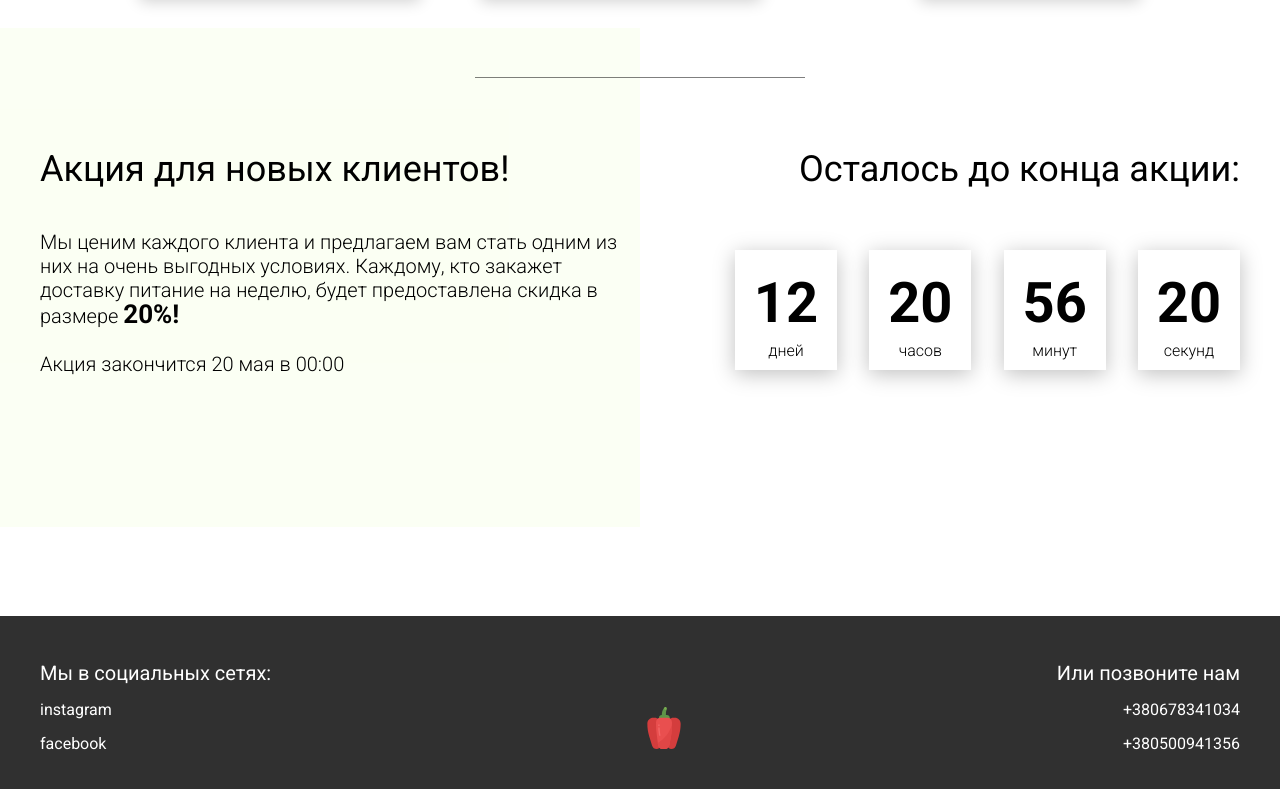
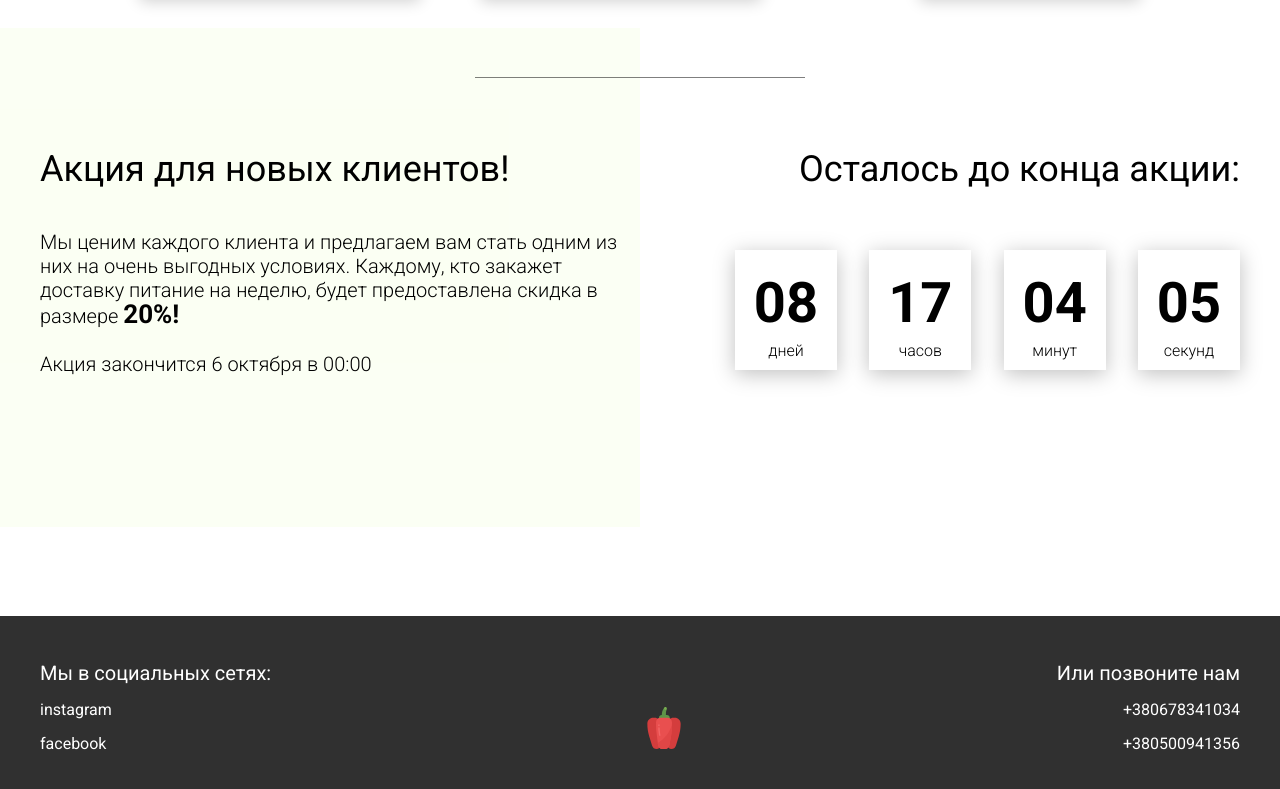
Before and after one commit to irina-kosogor/food, a plain HTML site: page index.html in a window 1280 px wide. Shown: the part 3448-4237 px from the top of the page. Drawn offline with Linux system fonts and the light colour scheme.

Commit message:
Timer is created

```diff
--- a/index.html
+++ b/index.html
@@ -243,7 +243,7 @@
                     Мы ценим каждого клиента и предлагаем вам стать одним из них на очень выгодных условиях.
                     Каждому, кто закажет доставку питание на неделю, будет предоставлена скидка в размере <span>20%!</span>
                     <br><br>
-                    Акция закончится 20 мая в 00:00
+                    Акция закончится 6 октября в 00:00
                 </div>
             </div>
             <div class="promotion__timer">
--- a/js/script.js
+++ b/js/script.js
@@ -1,12 +1,13 @@
 window.addEventListener("DOMContentLoaded", () => {
+  //Tabs
   const tabs = document.querySelectorAll(".tabheader__item");
   const tabsContent = document.querySelectorAll(".tabcontent");
   const tabsParent = document.querySelector(".tabheader__items");
 
   function hideTabContent() {
     tabsContent.forEach((item) => {
-      item.classList.add('hide');
-      item.classList.remove('show', 'fade');
+      item.classList.add("hide");
+      item.classList.remove("show", "fade");
     });
 
     tabs.forEach((item) => {
@@ -15,18 +16,18 @@ window.addEventListener("DOMContentLoaded", () => {
   }
 
   function showTabContent(i = 0) {
-    tabsContent[i].classList.add('show', 'fade');
-    tabsContent[i].classList.remove('hide');
+    tabsContent[i].classList.add("show", "fade");
+    tabsContent[i].classList.remove("hide");
     tabs[i].classList.add("tabheader__item_active");
   }
 
   hideTabContent();
   showTabContent();
 
-  tabsParent.addEventListener('click', (event) => {
+  tabsParent.addEventListener("click", (event) => {
     const target = event.target;
 
-    if (target && target.classList.contains('tabheader__item')) {
+    if (target && target.classList.contains("tabheader__item")) {
       tabs.forEach((item, i) => {
         if (target == item) {
           hideTabContent();
@@ -36,4 +37,68 @@ window.addEventListener("DOMContentLoaded", () => {
     }
   });
 
+  //Timer
+
+  const deadline = '2022-10-06';
+
+
+  function getTimeRemaining(endtime) {
+    let days, hours, minutes, seconds;
+    const t = Date.parse(endtime) - Date.parse(new Date());
+
+    if (t <= 0) {
+      days = 0;
+      hours = 0;
+      minutes = 0;
+      seconds = 0;
+    } else {
+      days = Math.floor(t / (1000 * 60 * 60 * 24));
+      hours = Math.floor((t / (1000 * 60 * 60)) % 24);
+      minutes = Math.floor((t / (1000 * 60)) % 60);
+      seconds = Math.floor((t / 1000) % 60);
+    }
+
+    return {
+      'total': t,
+      'days': days,
+      'hours': hours,
+      'minutes': minutes,
+      'seconds': seconds
+    };
+  }
+
+  function getZero(num) {
+    if (num >= 0 && num < 10) {
+      return '0' + num;
+    } else {
+      return num;
+    }
+  }
+
+  function setClock(selector, endtime) {
+    const timer = document.querySelector(selector);
+    const days = timer.querySelector("#days");
+    const hours = timer.querySelector("#hours");
+    const minutes = timer.querySelector("#minutes");
+    const seconds = timer.querySelector("#seconds");
+    const timeInterval = setInterval(updateClock, 1000);
+
+    updateClock();
+
+    function updateClock() {
+      const t = getTimeRemaining(endtime);
+
+      days.innerHTML = getZero(t.days);
+      hours.innerHTML = getZero(t.hours);
+      minutes.innerHTML = getZero(t.minutes);
+      seconds.innerHTML = getZero(t.seconds);
+
+      if (t.total <= 0) {
+        clearInterval(timeInterval);
+      }
+    }
+  }
+
+  setClock('.timer', deadline);
+
 });
```
Lines whose indentation alone changed are shown as unchanged.
